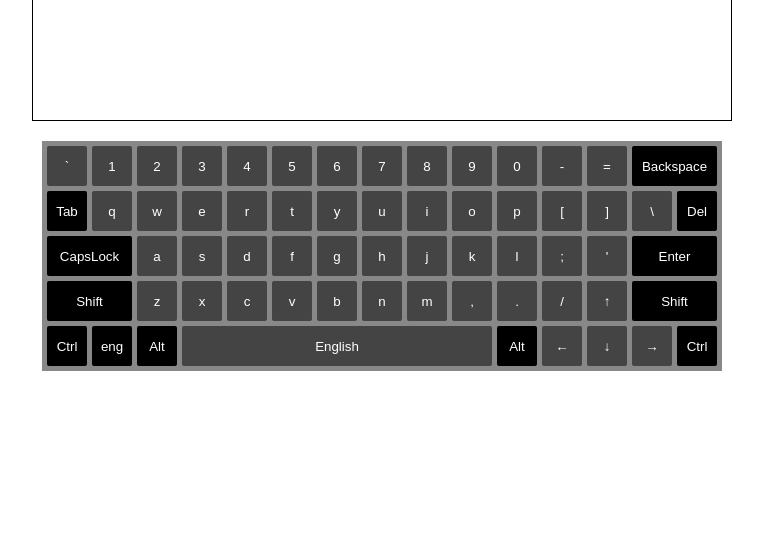
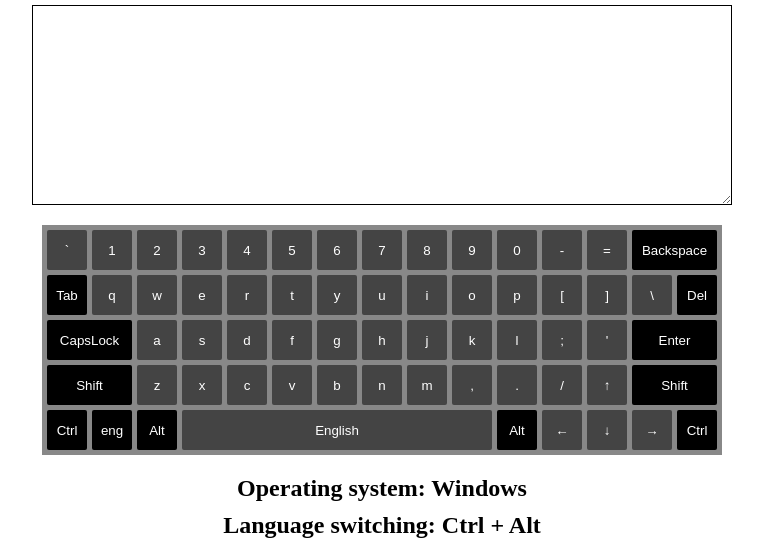
Before and after one commit to artsiom90/rsschool-virtual-keyboard, a website built with webpack: page src/index.html in a window 1280 px wide. Shown: the part 683-1222 px from the top of the page, without its empty margins (258-1021 px from the left). Before the commit the page ends 1054 px from the top, so only its background shows below. Built offline with nearby package versions, Linux system fonts and the light colour scheme.

Commit message:
feat: add additional info

```diff
--- a/src/script.js
+++ b/src/script.js
@@ -28,6 +28,15 @@ keyboardRow.classList.add('keyboard-row');
 for (let i = 0; i < 5; i++) {
   keyboard.append(keyboardRow.cloneNode());
 }
+
+const descDiv = document.createElement('div');
+descDiv.classList.add('keyboard-additional-info');
+wrapper.append(descDiv);
+const descSpan1 = document.createElement('span');
+descSpan1.innerText = 'Operating system: Windows';
+const descSpan2 = document.createElement('Span');
+descSpan2.innerText = 'Language switching: Ctrl + Alt';
+descDiv.append(descSpan1, descSpan2);
 
 const initKeyboardKeyLine = (
   lineIndex,
--- a/src/style.css
+++ b/src/style.css
@@ -22,7 +22,6 @@
     padding: 3px;
     width: 700px;
     height: 200px;
-    resize: none;
     border: 1px solid black;
 }
 
@@ -95,3 +94,12 @@
     background: gainsboro;
     color: black;
 }
+
+.keyboard-additional-info {
+    font-size: 24px;
+    font-weight: bold;
+    display: flex;
+    flex-direction: column;
+    align-items: center;
+    gap: 10px;
+}
```
